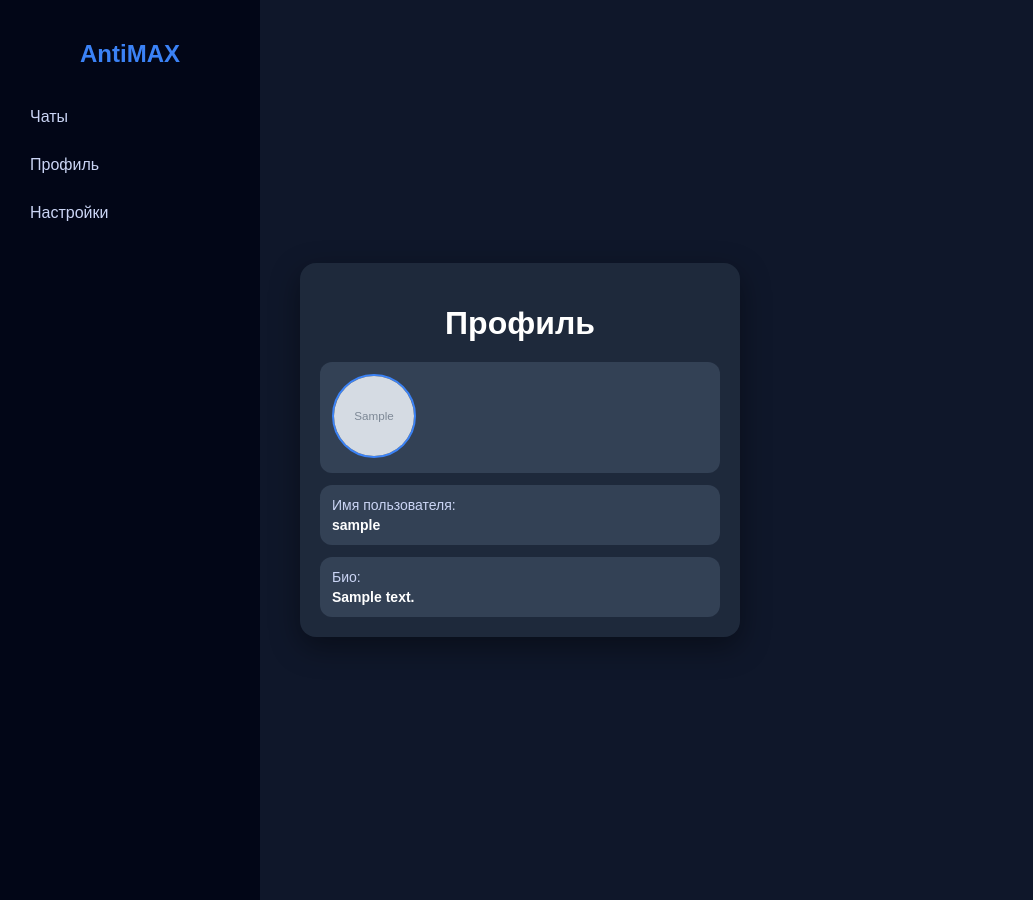
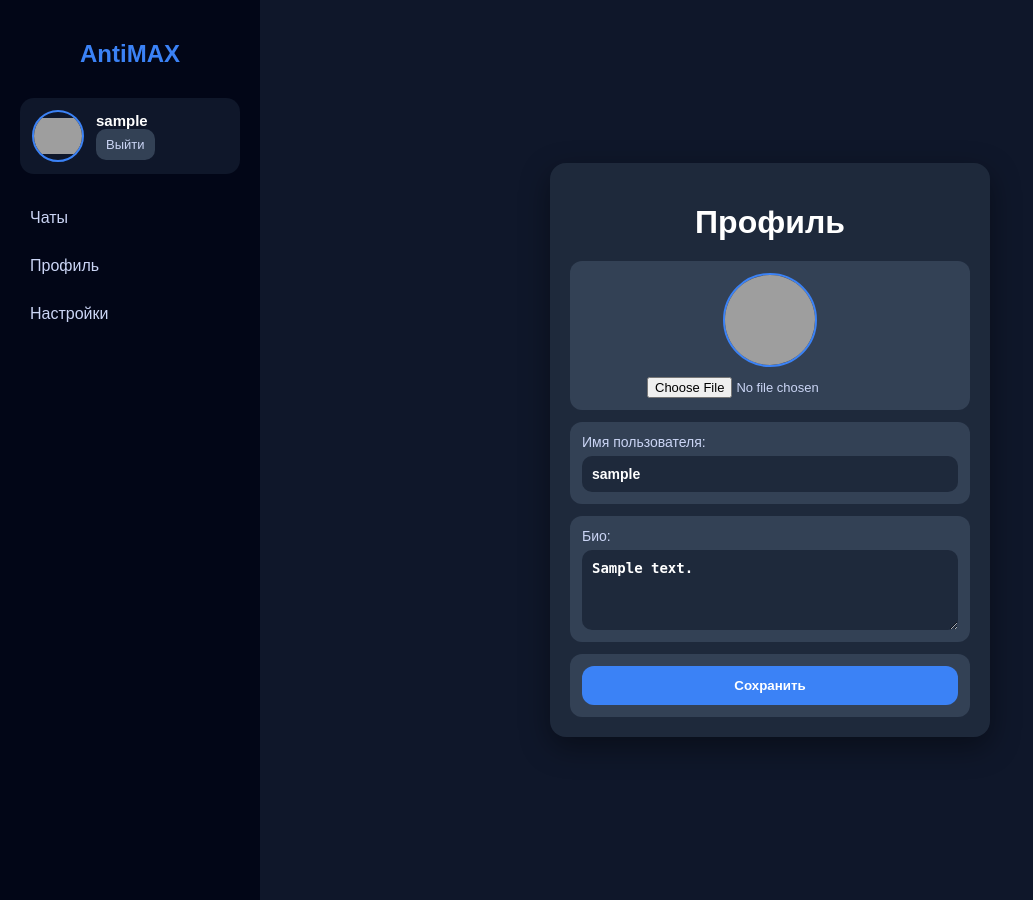
Before and after one commit to yoriichi123451/Flask-Socket-Chat, a Flask app: page / in a window 1280 px wide. Shown: the whole page, without its empty margins (0-1033 px from the left). Run offline with Flask 3, Linux system fonts and the light colour scheme; the visitor is signed in with stand-in values (Sample User, id 1); tables that the repository leaves empty hold one stand-in row (values such as "Sample post"); grey boxes marked "Sample" are stand-in pictures; grey boxes are pictures that could not be loaded.

Commit message:
Updated relationship in models, added methods for creating group and private chats

```diff
--- a/app.py
+++ b/app.py
@@ -1,7 +1,7 @@
 from os import error
 
 from flask import Flask, render_template, request,session,redirect, url_for, flash
-from flask_socketio import SocketIO, send, emit
+from flask_socketio import SocketIO, send, emit, join_room, leave_room
 from flask_sqlalchemy import SQLAlchemy
 from sqlalchemy.orm import backref
 from werkzeug.security import generate_password_hash, check_password_hash
@@ -21,24 +21,59 @@ class User(db.Model):
     username = db.Column(db.String(50),nullable=False)
     password = db.Column(db.String(100), nullable=False)
     bio = db.Column(db.String(500), nullable=True)
-    avatar_url = db.Column(db.String, nullable=True, default="/images/default_avatar.png")
+    avatar_url = db.Column(db.String, nullable=True, default="/images/default_avatar.svg")
     created_at = db.Column(db.DateTime, server_default=db.func.now())
+
+class Chat(db.Model):
+    id = db.Column(db.Integer, primary_key=True)
+    type = db.Column(db.String(10), nullable=False) #private and group
+    name = db.Column(db.String(100), nullable=True)
+    created_at = db.Column(db.DateTime, server_default=db.func.now())
+
+    members = db.relationship("ChatMember", backref="chat", lazy=True)
+    messages = db.relationship("Message", backref="chat", lazy=True)
+
+class ChatMember(db.Model):
+    id = db.Column(db.Integer, primary_key=True)
+    chat_id = db.Column(db.Integer, db.ForeignKey("chat.id"), nullable=False)
+    user_id = db.Column(db.Integer, db.ForeignKey("user.id"), nullable=True)
+    user = db.relationship("User", foreign_keys=[user_id])
+    joined_at = db.Column(db.DateTime, server_default=db.func.now())
+
+class Message(db.Model):
+    id = db.Column(db.Integer, primary_key=True)
+    chat_id = db.Column(db.Integer, db.ForeignKey("chat.id"), nullable=False)
+    sender_id = db.Column(db.Integer, db.ForeignKey("user.id"), nullable=True)
+    sender = db.relationship("User", foreign_keys=[sender_id])
+    content = db.Column(db.Text, nullable=False)
+    sent_at = db.Column(db.DateTime, server_default=db.func.now())
+
 
 with app.app_context():
     db.create_all()
 
 @app.route("/", methods=["GET", "POST"])
 def index():
-    if not session.get("username"):
+    if not session.get("user_id"):
         return redirect(url_for("login"))
-    #if request.method == "POST":
-        #Валидация и сохранение при необходимости
     user = db.get_or_404(User, session.get("user_id"))
+    if request.method == "POST":
+        user.username = request.form.get("username")
+        user.bio = request.form.get("bio")
+        file = request.files.get("avatar")
+        if file and file.filename != "":
+            filename = file.filename
+            file.save(f"static/avatars/{filename}")
+            user.avatar_url = f"avatars/{filename}"
+            session["avatar_url"] = f"avatars/{filename}"
+        db.session.commit()
+        session["username"] = user.username
+        return redirect(url_for("index"))
     return render_template("index.html", user=user)
 
 @app.route("/chat")
 def chats():
-    if not session.get("username"):
+    if not session.get("user_id"):
         return redirect(url_for("login"))
     return render_template("chat.html")
 
@@ -92,6 +127,7 @@ def login():
         if user and check_password_hash(user.password, password):
             session["user_id"] = user.id
             session["username"] = user.username
+            session["avatar_url"] = user.avatar_url
             return redirect(url_for("index"))
         else:
             flash("Неверный логин или пароль", "error")
@@ -104,14 +140,80 @@ def logout():
 
 @app.route("/settings")
 def settings():
-    if not session.get("username"):
+    if not session.get("user_id"):
         return redirect(url_for("login"))
     return render_template("chat.html")
 
+@app.route("/chat/<int:chat_id>")
+def chat_view(chat_id):
+    if not session.get("user_id"):
+        return redirect(url_for("login"))
+    member = ChatMember.query.filter_by(chat_id=chat_id, user_id=session["user_id"]).first_or_404()
+    chat = Chat.query.get_or_404(chat_id)
+    messages = Message.query.filter_by(chat_id=chat_id).order_by(Message.sent_at).all()
+    return render_template("chatview.html", chat=chat, messages=messages)
+
+@socketio.on('join')
+def on_join(data):
+    chat_id = data["chat_id"]
+    member = ChatMember.query.filter_by(chat_id=chat_id, user_id=session["user_id"]).first()
+    if not member:
+        return
+    join_room(f"chat_{chat_id}")
+    emit("system", {'text':"Пользователь присоединился к чату"}, room=f"chat_{chat_id}")
+
 @socketio.on('message')
 def handle_message(data):
-    print('received message: ' + data)
-    send(data, broadcast=True)
+    chat_id = data["chat_id"]
+    content = data["content"]
+    member = ChatMember.query.filter_by(chat_id=chat_id, user_id=session["user_id"]).first()
+    if not member:
+        return
+    msg = Message(chat_id=chat_id, sender_id=session["user_id"], content=content)
+    db.session.add(msg)
+    db.session.commit()
+    emit(
+        "message", {
+        'content':content,
+        'sender':session["username"],
+        'sent_at':msg.sent_at.isoformat()
+        }, room=f"chat_{chat_id}")
+
+@app.route("/chat/private/<int:target_user_id>", methods=["POST"])
+def open_private_chat(target_user_id):
+    if not session.get("user_id"):
+        return redirect(url_for("login"))
+    uid = session["user_id"]
+    existing = db.session.query(Chat).join(ChatMember).filter(
+        Chat.type == "private",
+        ChatMember.user_id == uid
+    ).filter(Chat.id.in_(
+        db.session.query(ChatMember.chat_id).filter_by(user_id=target_user_id)
+    )).first()
+    if existing:
+        return redirect(url_for("chat_view", chat_id=existing.id))
+    chat = Chat(type="private")
+    db.session.add(chat)
+    db.session.flush()
+    db.session.add(ChatMember(chat_id=chat.id, user_id=uid))
+    db.session.add(ChatMember(chat_id=chat.id, user_id=target_user_id))
+    db.session.commit()
+    return redirect(url_for("chat_view", chat_id=chat.id))
+
+@app.route("/chat/group", methods=["POST"])
+def create_group():
+    if not session.get("user_id"):
+        return redirect(url_for("login"))
+    name = request.form.get("name", "Группа")
+    member_ids = request.form.getlist("members")
+    chat = Chat(type="group", name=name)
+    db.session.add(chat)
+    db.session.flush()
+    all_members = set(member_ids) | {session["user_id"]}
+    for uid in all_members:
+        db.session.add(ChatMember(chat_id=chat.id, user_id=int(uid)))
+    db.session.commit()
+    return redirect(url_for("chat_view", chat_id=chat.id))
 
 if __name__ == "__main__":
     socketio.run(app, allow_unsafe_werkzeug=True)
--- a/static/style.css
+++ b/static/style.css
@@ -15,7 +15,7 @@ body {
     border-radius: 16px;
     display: flex;
     flex-direction: column;
-    box-shadow: 0 10px 30px rgba(0,0,0,0.4);
+    box-shadow: 0 10px 30px rgba(0, 0, 0, 0.4);
     overflow: hidden;
 }
 
@@ -76,17 +76,17 @@ body {
 }
 
 .profile-and-history-wrapper {
+    width: 100%;
     display: flex;
     justify-content: center;
     align-items: center;
-    height: 100vh;
 }
 
 .profile-page {
     width: 400px;
     background: #1e293b;
     border-radius: 16px;
-    box-shadow: 0 10px 30px rgba(0,0,0,0.4);
+    box-shadow: 0 10px 30px rgba(0, 0, 0, 0.4);
     padding: 20px;
 }
 
@@ -119,6 +119,8 @@ body {
     color: white;
     font-weight: bold;
     margin-top: 4px;
+    box-sizing: border-box;
+    resize: vertical;
 }
 
 .profile-row:first-child .profile-value {
@@ -135,17 +137,79 @@ body {
     display: block;
 }
 
+.profile-row input.profile-value,
+.profile-row textarea.profile-value {
+    width: 100%;
+    margin-top: 6px;
+    padding: 10px;
+    border-radius: 10px;
+    border: none;
+    outline: none;
+    background: #1e293b;
+    color: white;
+    font-size: 14px;
+    transition: 0.2s;
+}
+
+.profile-row input.profile-value:focus,
+.profile-row textarea.profile-value:focus {
+    background: #475569;
+    box-shadow: 0 0 0 2px #3b82f6;
+}
+
+textarea.profile-value {
+    resize: vertical;
+    overflow: hidden;
+    field-sizing: content;
+    min-height: 80px;
+}
+
+.profile-row input[type="file"] {
+    margin-top: 10px;
+    color: #cbd5f5;
+    font-size: 13px;
+}
+
+.profile-btn {
+    width: 100%;
+    padding: 12px;
+    border: none;
+    border-radius: 12px;
+    background: #3b82f6;
+    color: white;
+    font-weight: bold;
+    cursor: pointer;
+    transition: 0.2s;
+}
+
+.profile-btn:hover {
+    background: #2563eb;
+    transform: scale(1.02);
+}
+
+.profile-row:first-child {
+    display: flex;
+    flex-direction: column;
+    align-items: center;
+}
+
 .avatar {
-    width: 80px;
-    height: 80px;
+    width: 90px;
+    height: 90px;
     border-radius: 50%;
     object-fit: cover;
     border: 2px solid #3b82f6;
+    transition: 0.2s;
+}
+
+.avatar:hover {
+    transform: scale(1.05);
+    box-shadow: 0 0 10px #3b82f6;
 }
 
 .layout {
     display: flex;
-    height: 100vh;
+    min-height: 100vh;
 }
 
 .sidebar {
@@ -192,12 +256,14 @@ body {
 }
 
 .content {
-    margin-left: 300px;
-    height: 100vh;
+    margin-left: 260px;
+    width: calc(100% - 260px);
+    min-height: 100vh;
     display: flex;
     justify-content: center;
     align-items: center;
     background: #0f172a;
+    box-sizing: border-box;
 }
 
 .flash-container {
@@ -205,6 +271,7 @@ body {
     right: 50px;
     bottom: 80px;
 }
+
 .flash-li {
     padding: 16px 24px;
     background-color: #020617;
@@ -214,20 +281,18 @@ body {
     list-style: none;
 }
 
-/* === REGISTER FORM === */
-
-.form.register {
+.form {
+    width: 100%;
     display: flex;
     justify-content: center;
     align-items: center;
-    height: 100%;
 }
 
 .form-wrapper {
     width: 400px;
     background: #1e293b;
     border-radius: 16px;
-    box-shadow: 0 10px 30px rgba(0,0,0,0.4);
+    box-shadow: 0 10px 30px rgba(0, 0, 0, 0.4);
     padding: 25px;
     display: flex;
     flex-direction: column;
@@ -277,11 +342,18 @@ body {
     background: #2563eb;
 }
 
+.login .form-wrapper::before {
+    content: "Вход";
+}
+
+.register .form-wrapper::before {
+    content: "Регистрация";
+}
+
 .form-wrapper::before {
-    content: "Регистрация";
     text-align: center;
     color: white;
-    font-size: 20px;
+    font-size: 22px;
     font-weight: bold;
     margin-bottom: 10px;
 }
@@ -305,3 +377,151 @@ body {
     color: #60a5fa;
     text-decoration: underline;
 }
+
+.account-panel {
+    display: flex;
+    align-items: center;
+    gap: 12px;
+    background: #0f172a;
+    padding: 12px;
+    border-radius: 14px;
+    margin-bottom: 25px;
+}
+
+.account-avatar {
+    display: flex;
+    justify-content: center;
+    align-items: center;
+    width: 48px;
+    height: 48px;
+    border-radius: 50%;
+    object-fit: cover;
+    border: 2px solid #3b82f6;
+    object-fit: cover;
+    overflow: hidden;
+}
+
+.min-profile-avatar {
+    max-width: 100%;
+}
+
+.account-info {
+    display: flex;
+    flex-direction: column;
+}
+
+.account-name {
+    color: white;
+    font-weight: bold;
+    font-size: 15px;
+}
+
+.logout-btn {
+    padding: 8px 10px;
+    border-radius: 10px;
+    border: none;
+    background: #334155;
+    color: #cbd5f5;
+    font-size: 13px;
+    cursor: pointer;
+    transition: 0.2s;
+    width: fit-content;
+}
+
+.logout-btn:hover {
+    color: #ef4444;
+    transform: scale(1.03);
+}
+
+.modal-overlay {
+    position: fixed;
+    inset: 0;
+    background: #020617cc;
+    display: flex;
+    justify-content: center;
+    align-items: center;
+    backdrop-filter: blur(4px);
+    z-index: 1000;
+    transition: 0.2s;
+}
+
+.modal-overlay.hidden {
+    opacity: 0;
+    visibility: hidden;
+}
+
+.modal-overlay.show {
+    opacity: 1;
+    visibility: visible;
+}
+
+.modal {
+    width: 360px;
+    background: #1e293b;
+    border: 1px solid #334155;
+    border-radius: 20px;
+    padding: 24px;
+    box-shadow: 0 20px 40px #00000066;
+    transition: 0.2s;
+}
+
+.modal-overlay.hidden .modal {
+    transform: scale(0.92);
+    opacity: 0;
+}
+
+.modal-overlay.show .modal {
+    transform: scale(1);
+    opacity: 1;
+}
+
+.modal-title {
+    margin: 0;
+    color: white;
+    font-size: 22px;
+    font-weight: bold;
+}
+
+.modal-text {
+    margin-top: 12px;
+    margin-bottom: 24px;
+    color: #94a3b8;
+    font-size: 15px;
+    line-height: 1.5;
+}
+
+.modal-buttons {
+    display: flex;
+    justify-content: flex-end;
+    gap: 12px;
+}
+
+.modal-cancel,
+.modal-confirm {
+    padding: 10px 18px;
+    border-radius: 12px;
+    border: none;
+    font-size: 14px;
+    font-weight: bold;
+    cursor: pointer;
+    transition: 0.2s;
+    text-decoration: none;
+}
+
+.modal-cancel {
+    background: #334155;
+    color: white;
+}
+
+.modal-cancel:hover {
+    background: #475569;
+}
+
+.modal-confirm {
+    background: #3b82f6;
+    color: white;
+}
+
+.modal-confirm:hover {
+    background: #2563eb;
+}
--- a/templates/base.html
+++ b/templates/base.html
@@ -13,7 +13,22 @@
     <div class="layout">
         <aside class="sidebar">
             <h2 class="logo">AntiMAX</h2>
-
+            {% if "username" in session %}
+            <a href="{{ url_for('index') }}" style="text-decoration: none;">
+                <div class="account-panel">
+                    <div class="account-avatar">
+                        <img src="{{ url_for('static', filename=session['avatar_url']) }}" class="min-profile-avatar"
+                            alt="">
+                    </div>
+            </a>
+            <div class="account-info">
+                <span class="account-name">{{ session["username"] }}</span>
+                <button type="button" class="logout-btn" onclick="openLogoutModal()">
+                    Выйти
+                </button>
+            </div>
+    </div>
+    {% endif %}
     <nav class="nav">
         <a href="{{url_for('chats')}}" class="nav-item">Чаты</a>
         <a href="{{url_for('index')}}" class="nav-item">Профиль</a>
@@ -37,5 +52,44 @@
     </div>
     </div>
 </body>
+<div class="modal-overlay hidden" id="logoutModal">
+    <div class="modal">
+        <h3 class="modal-title">Выход из аккаунта</h3>
+
+        <p class="modal-text">
+            Вы уверены, что хотите выйти?
+        </p>
+
+        <div class="modal-buttons">
+            <button class="modal-cancel" onclick="closeLogoutModal()">
+                Отмена
+            </button>
+
+            <a href="{{ url_for('logout') }}" class="modal-confirm">
+                Выйти
+            </a>
+        </div>
+    </div>
+</div>
+
+<script>
+    const logoutModal = document.getElementById("logoutModal");
+
+    function openLogoutModal() {
+        logoutModal.classList.remove("hidden");
+        logoutModal.classList.add("show");
+    }
+
+    function closeLogoutModal() {
+        logoutModal.classList.remove("show");
+        logoutModal.classList.add("hidden");
+    }
+
+    logoutModal.addEventListener("click", function (e) {
+        if (e.target === logoutModal) {
+            closeLogoutModal();
+        }
+    });
+</script>
 
 </html>
--- a/templates/index.html
+++ b/templates/index.html
@@ -1,28 +1,26 @@
 {% extends "base.html" %}
-{% block title %}AntiMAX-Главная{% endblock %}
+{% block title %}AntiMAX-Профиль{% endblock %}
 {% block main %}
 <div class="profile-and-history-wrapper">
     <div class="profile-page">
         <h1 class="profile-title">Профиль</h1>
-        <div class="profile-frame">
+        <form method="POST" enctype="multipart/form-data" class="profile-frame">
             <div class="profile-row">
-                <p class="profile-text">
-                    <img src="{{url_for('static', filename=user.avatar_url)}}" class="avatar">
-                </p>
+                <img src="{{ url_for('static', filename=session['avatar_url']) }}" class="avatar">
+                <input type="file" name="avatar">
             </div>
             <div class="profile-row">
-                <p class="profile-text">
-                    Имя пользователя:
-                    <span class="profile-value">{{ user.username }}</span>
-                </p>
+                <p class="profile-text">Имя пользователя:</p>
+                <input type="text" name="username" value="{{ user.username }}" class="profile-value">
             </div>
             <div class="profile-row">
-                <p class="profile-text">
-                    Био:
-                    <span class="profile-value">{{ user.bio }}</span>
-                </p>
+                <p class="profile-text">Био:</p>
+                <textarea name="bio" class="profile-value">{{ user.bio }}</textarea>
             </div>
-        </div>
+            <div class="profile-row">
+                <button type="submit" class="profile-btn">Сохранить</button>
+            </div>
+        </form>
     </div>
 </div>
 {% endblock %}
--- a/templates/login.html
+++ b/templates/login.html
@@ -1,7 +1,7 @@
 {% extends "base.html" %}
 {% block title %}AntiMAX-Вход{% endblock %}
 {% block main %}
-<form action="{{url_for('login')}}" class="form login" method="post">
+<form action="{{url_for('login')}}" class="form" method="post">
     <div class="form-wrapper">
         <div class="form-field">
             <p class="field-header"><label for="name">Имя пользователя</label></p>
--- a/templates/register.html
+++ b/templates/register.html
@@ -1,7 +1,7 @@
 {% extends "base.html" %}
 {% block title %}AntiMAX-Регистрация{% endblock %}
 {% block main %}
-<form action="{{url_for('register')}}" class="form register" method="post">
+<form action="{{url_for('register')}}" class="form" method="post">
     <div class="form-wrapper">
         <div class="form-field">
             <p class="field-header"><label for="name">Имя пользователя</label></p>
```
Also changed, not shown: templates/chatview.html (added, +30 -0 lines). Lines whose indentation alone changed are shown as unchanged.
